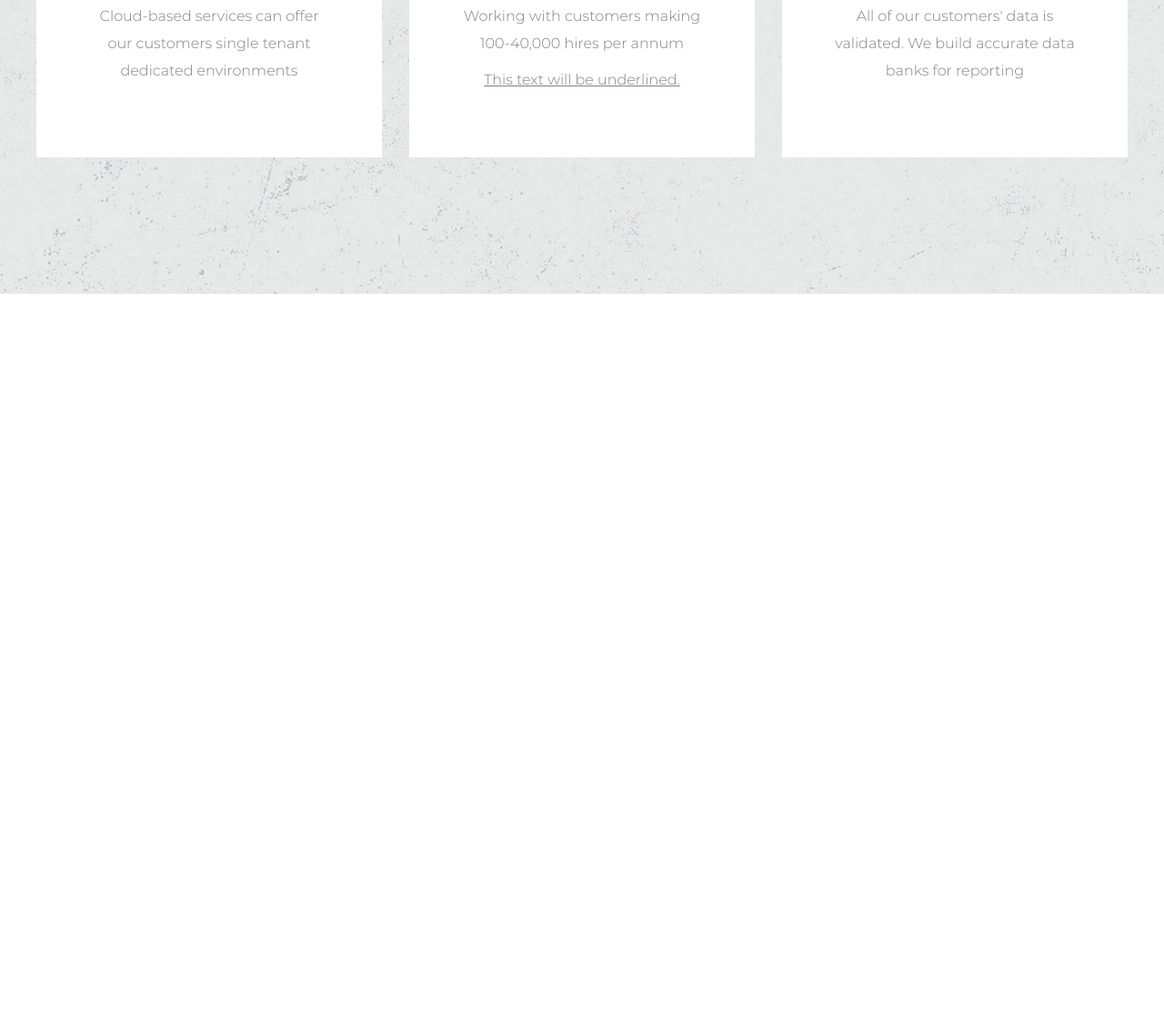
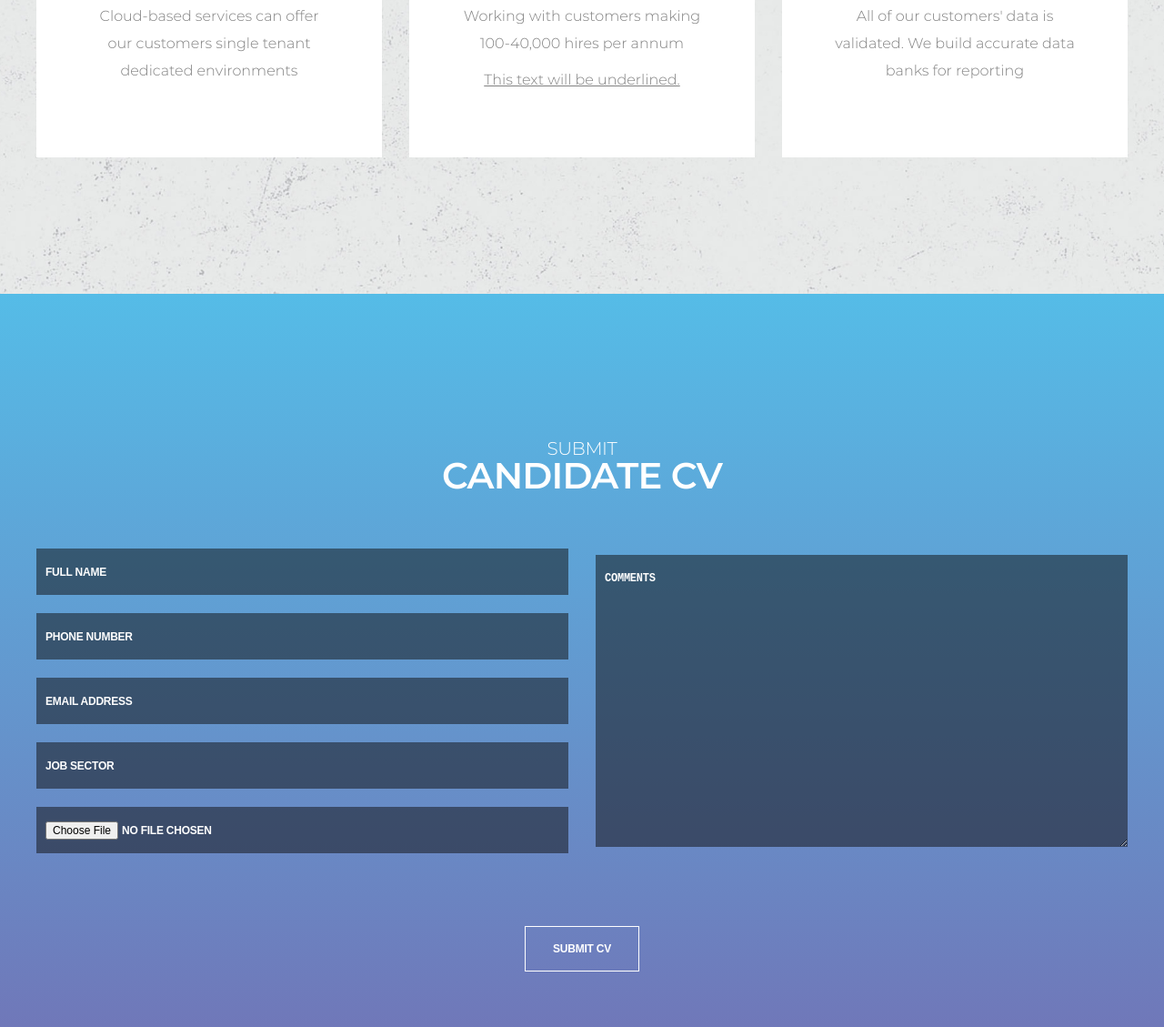
Before and after one commit to medinehajredini/INT20_21_GR10, a plain HTML site: page index.html in a window 1280 px wide. Shown: the part 2073-3202 px from the top of the page at 91% size. Before the commit the page ends 2396 px from the top, so only its background shows below. Drawn offline with nearby package versions, Linux system fonts and the light colour scheme.

Commit message:
candidates cv form

```diff
--- a/index.html
+++ b/index.html
@@ -233,6 +233,86 @@
         </div>
     </section>
 
+    <section class="gradient-bg gradient-padding-bg" id="cvSubbmit">
+        <form
+                class="candidate-cv-form"
+        >
+            <div class="special-titles text-center mb30">
+                <h5>Submit</h5>
+                <h3>Candidate CV</h3>
+            </div>
+
+            <div
+                    class="content-two-column-container align-items-center pt30 pb30"
+            >
+                <div class="content-left">
+                    <label for="name">
+                        <input
+                                type="text"
+                                name="name"
+                                value=""
+                                size="40"
+                                placeholder="Full Name"
+                                required
+                        />
+                    </label>
+                    <label for="phonenumber">
+                        <input
+                                type="number"
+                                name="phonenumber"
+                                value=""
+                                placeholder="Phone number"
+                                required
+                        />
+                    </label>
+                    <label for="email">
+                        <input
+                                id="mail"
+                                type="email"
+                                name="email"
+                                placeholder="Email Address"
+                                required
+                        />
+                    </label>
+                    <label for="jobsector">
+                        <input
+                                type="text"
+                                name="jobsector"
+                                value=""
+                                size="40"
+                                placeholder="Job sector"
+                                required
+                        />
+                    </label>
+                    <label for="uploadtextfield">
+                        <input
+                                type="file"
+                                name="uploadtextfield"
+                                value=""
+                                size="40"
+                                id="uploadtextfield"
+                                placeholder="Attach CV"
+                        />
+                    </label>
+                </div>
+                <div class="content-right">
+              <textarea
+                      name="your-message"
+                      cols="45"
+                      rows="10"
+                      class="wpcf7-form-control wpcf7-textarea form-control"
+                      aria-invalid="false"
+                      placeholder="Comments"
+              ></textarea>
+                </div>
+            </div>
+
+            <div class="text-center mt30">
+                <input type="submit" value="Submit CV" />
+            </div>
+        </form>
+    </section>
+
 </div>
 
 <script src="https://ajax.googleapis.com/ajax/libs/jquery/3.5.1/jquery.min.js"></script>
--- a/style/main.css
+++ b/style/main.css
@@ -588,3 +588,89 @@ nav {
     line-height: 1.88;
     letter-spacing: normal;
 }
+.gradient-bg {
+    background-image: linear-gradient(to top, #736fb3, #55bce7),
+    linear-gradient(to bottom, #1f232b, #1f232b);
+}
+.gradient-padding-bg {
+    padding: 160px 0;
+}
+.candidate-cv-form {
+    width: 100%;
+    box-sizing: border-box;
+}
+.candidate-cv-form label {
+    position: relative;
+    display: block;
+}
+.candidate-cv-form input,
+.candidate-cv-form textarea {
+    display: block;
+    width: 100%;
+    padding: 11px 30px 10px 10px;
+    color: #fff;
+    background-color: rgba(15, 15, 15, 0.5);
+    box-sizing: border-box;
+    margin-bottom: 20px;
+    border: none;
+    outline: none;
+    font-size: 12px;
+    font-weight: 600;
+    letter-spacing: -0.02em;
+    line-height: 30px;
+    text-transform: uppercase;
+}
+.candidate-cv-form input::placeholder,
+.candidate-cv-form textarea::placeholder {
+    color: #fff;
+}
+.candidate-cv-form input[type="submit"] {
+    border: 1px solid #fff;
+    padding: 18px 30px 18px;
+    width: auto;
+    display: inline-block;
+    background-color: transparent;
+    transition: all 0.3s ease-in-out 0s;
+    font-size: 12px;
+    font-weight: 600;
+    text-transform: uppercase;
+    letter-spacing: -0.02em;
+    margin-bottom: 4px;
+    line-height: 1;
+    text-align: center;
+    color: #fff;
+    cursor: pointer;
+}
+.candidate-cv-form input[type="submit"]:hover {
+    border: 1px solid #55bce7;
+    color: #55bce7;
+    background-color: #fff;
+}
+input::-webkit-outer-spin-button,
+input::-webkit-inner-spin-button {
+    -webkit-appearance: none;
+    margin: 0;
+}
+input[type="number"] {
+    -moz-appearance: textfield;
+}
+.special-titles h5 {
+    color: #fff;
+    line-height: 1;
+    word-break: break-word;
+    letter-spacing: -0.02em;
+    margin: 0;
+    font-weight: 300;
+    font-size: 20px;
+    text-transform: uppercase;
+}
+.special-titles h3 {
+    color: #fff;
+    line-height: 1;
+    word-break: break-word;
+    letter-spacing: -0.02em;
+    margin: 0;
+    font-weight: 600;
+    font-size: 40px;
+    text-transform: uppercase;
+}
```
